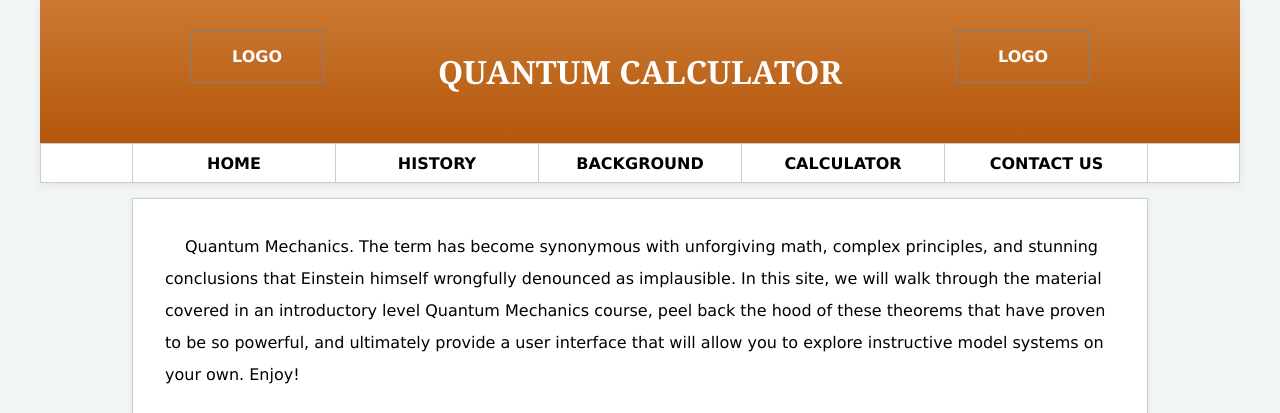
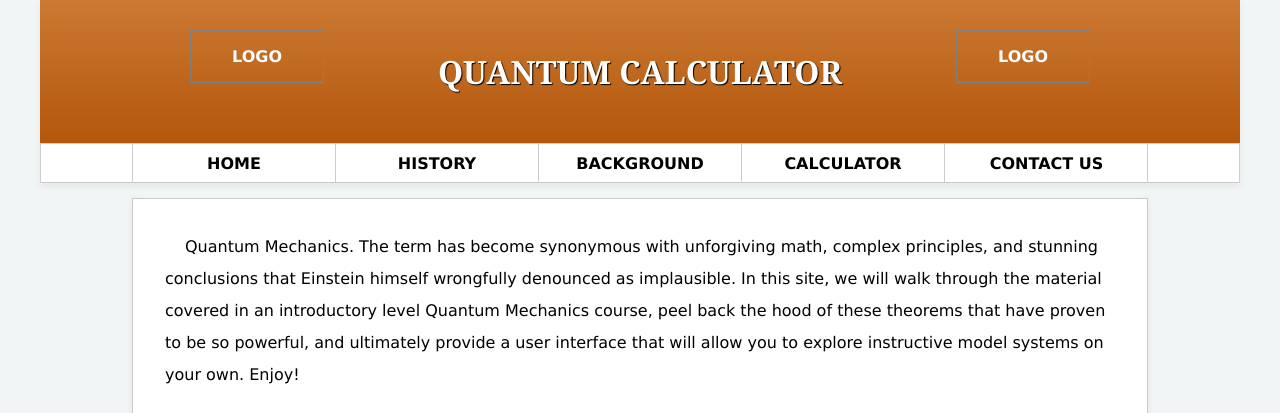
Before and after one commit to jht585/QuantumCalculator, a PHP site: page /Home.html in a window 1280 px wide. Shown: the top 413 px of the page. Run offline with PHP 8.4, Linux system fonts and the light colour scheme.

Commit message:
Added shadow effect on title

```diff
--- a/Home.css
+++ b/Home.css
@@ -28,6 +28,7 @@ body {background-color: #F0F5F5;}
   padding: 50px;
   font-size: xx-large;
   font-family: Georgia, serif;
+  text-shadow: 1px 1px 1px black;
 }
 
 #logo2 {
```
